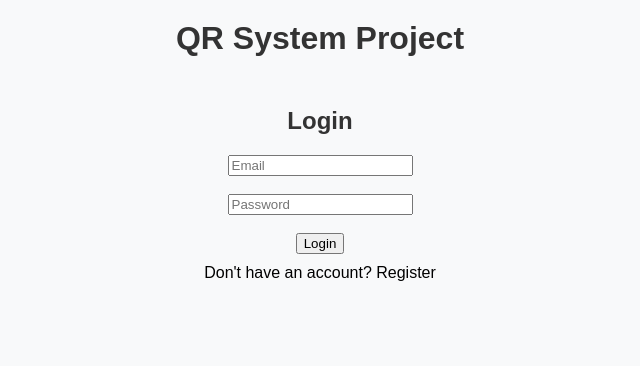
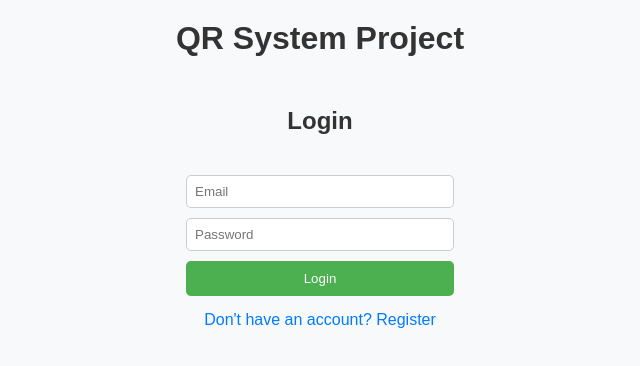
Before and after one commit to Yuthish31/QR-Code-Generator, a React (Vite) app: page /auth in a window 1280 px wide. Shown: the top 366 px of the page, without its empty margins (320-960 px from the left). Built offline with nearby package versions, Linux system fonts and the light colour scheme; no server answers.

Commit message:
Updated Codes

```diff
--- a/package.json
+++ b/package.json
@@ -11,6 +11,7 @@
   },
   "dependencies": {
     "file-saver": "^2.0.5",
+    "firebase": "^12.4.0",
     "jszip": "^3.10.1",
     "qrcode.react": "^4.2.0",
     "react": "^19.1.1",
--- a/src/App.jsx
+++ b/src/App.jsx
@@ -1,13 +1,17 @@
-import React from "react";
+import React, { useState } from "react";
 import { BrowserRouter as Router } from "react-router-dom";
 import AppRoutes from "./Routes";
 
 function App() {
+  const [excelData, setExcelData] = useState([]);
+
   return (
     <Router>
       <div style={{ fontFamily: "Arial, sans-serif" }}>
-        <h1 style={{ textAlign: "center", marginTop: "20px" }}>QR System Project</h1>
-        <AppRoutes />
+        <h1 style={{ textAlign: "center", marginTop: "20px" }}>
+          QR System Project
+        </h1>
+        <AppRoutes excelData={excelData} setExcelData={setExcelData} />
       </div>
     </Router>
   );
--- a/src/Auth.jsx
+++ /dev/null
@@ -1,44 +0,0 @@
-import React, { useState } from "react";
-import { getAuth, createUserWithEmailAndPassword, signInWithEmailAndPassword } from "firebase/auth";
-
-const Auth = () => {
-  const [email, setEmail] = useState("");
-  const [password, setPassword] = useState("");
-  const [isLogin, setIsLogin] = useState(true);
-
-  const auth = getAuth();
-
-  const handleSubmit = async (e) => {
-    e.preventDefault();
-    try {
-      if (isLogin) {
-        await signInWithEmailAndPassword(auth, email, password);
-        alert("Logged in successfully");
-      } else {
-        await createUserWithEmailAndPassword(auth, email, password);
-        alert("Registration successful, wait for admin to grant rights");
-      }
-    } catch (err) {
-      console.error(err);
-      alert(err.message);
-    }
-  };
-
-  return (
-    <div style={{ textAlign: "center", marginTop: "50px" }}>
-      <h2>{isLogin ? "Login" : "Register"}</h2>
-      <form onSubmit={handleSubmit}>
-        <input type="email" placeholder="Email" value={email} onChange={e => setEmail(e.target.value)} required />
-        <br /><br />
-        <input type="password" placeholder="Password" value={password} onChange={e => setPassword(e.target.value)} required />
-        <br /><br />
-        <button type="submit">{isLogin ? "Login" : "Register"}</button>
-      </form>
-      <p onClick={() => setIsLogin(!isLogin)} style={{ cursor: "pointer", marginTop: "10px" }}>
-        {isLogin ? "Don't have an account? Register" : "Already have an account? Login"}
-      </p>
-    </div>
-  );
-};
-
-export default Auth;
--- /dev/null
+++ b/src/components/Auth.jsx
@@ -0,0 +1,162 @@
+import React, { useState } from "react";
+import {
+  getAuth,
+  createUserWithEmailAndPassword,
+  signInWithEmailAndPassword,
+} from "firebase/auth";
+import {
+  getFirestore,
+  doc,
+  setDoc,
+  getDoc
+} from "firebase/firestore";
+import { useNavigate } from "react-router-dom";
+import { app } from "./firebaseConfig"; // adjust path if needed
+
+const Auth = () => {
+  const [email, setEmail] = useState("");
+  const [password, setPassword] = useState("");
+  const [username, setUsername] = useState(""); // 👈 new field for name
+  const [isLogin, setIsLogin] = useState(true);
+
+  const auth = getAuth(app);
+  const db = getFirestore(app);
+  const navigate = useNavigate();
+
+  const handleSubmit = async (e) => {
+    e.preventDefault();
+
+    try {
+      if (isLogin) {
+        // ------------------ LOGIN ------------------
+        const userCredential = await signInWithEmailAndPassword(auth, email, password);
+        const user = userCredential.user;
+
+        // 🔍 Fetch username from Firestore
+        const userDoc = await getDoc(doc(db, "users", user.uid));
+        if (!userDoc.exists()) {
+          alert("User data missing in Firestore. Please register again.");
+          return;
+        }
+
+        const userData = userDoc.data();
+        localStorage.setItem("username", userData.username || "Unknown User"); // 🧠 store for uploads
+        localStorage.setItem("uid", user.uid);
+
+        alert(`Welcome back, ${userData.username || "User"}!`);
+        navigate("/");
+      } else {
+        // ---------------- REGISTER ----------------
+        if (!username.trim()) {
+          alert("Please enter a username.");
+          return;
+        }
+
+        const userCredential = await createUserWithEmailAndPassword(auth, email, password);
+        const user = userCredential.user;
+
+        // 🧾 Save user details in Firestore
+        await setDoc(doc(db, "users", user.uid), {
+          uid: user.uid,
+          username: username.trim(),
+          email: user.email,
+          approved: true, // auto-approved
+          createdAt: new Date().toISOString(),
+        });
+
+        alert("Registration successful! You can now log in.");
+        setIsLogin(true); // switch to login view automatically
+      }
+    } catch (err) {
+      console.error("Auth error:", err);
+      alert(err.message);
+    }
+  };
+
+  return (
+    <div style={styles.container}>
+      <h2>{isLogin ? "Login" : "Register"}</h2>
+
+      <form onSubmit={handleSubmit} style={styles.form}>
+        {!isLogin && (
+          <>
+            <input
+              type="text"
+              placeholder="Full Name"
+              value={username}
+              onChange={(e) => setUsername(e.target.value)}
+              required
+              style={styles.input}
+            />
+            <br />
+          </>
+        )}
+
+        <input
+          type="email"
+          placeholder="Email"
+          value={email}
+          onChange={(e) => setEmail(e.target.value)}
+          required
+          style={styles.input}
+        />
+        <br />
+        <input
+          type="password"
+          placeholder="Password"
+          value={password}
+          onChange={(e) => setPassword(e.target.value)}
+          required
+          style={styles.input}
+        />
+        <br />
+        <button type="submit" style={styles.button}>
+          {isLogin ? "Login" : "Register"}
+        </button>
+      </form>
+
+      <p onClick={() => setIsLogin(!isLogin)} style={styles.toggle}>
+        {isLogin
+          ? "Don't have an account? Register"
+          : "Already have an account? Login"}
+      </p>
+    </div>
+  );
+};
+
+// 🎨 Simple styling
+const styles = {
+  container: {
+    textAlign: "center",
+    marginTop: "50px",
+    fontFamily: "Arial, sans-serif",
+  },
+  form: {
+    display: "inline-block",
+    textAlign: "left",
+    marginTop: "20px",
+  },
+  input: {
+    width: "250px",
+    padding: "8px",
+    marginBottom: "10px",
+    borderRadius: "5px",
+    border: "1px solid #ccc",
+  },
+  button: {
+    width: "100%",
+    padding: "10px",
+    borderRadius: "5px",
+    backgroundColor: "#4CAF50",
+    color: "white",
+    border: "none",
+    cursor: "pointer",
+  },
+  toggle: {
+    marginTop: "15px",
+    color: "#007bff",
+    cursor: "pointer",
+  },
+};
+
+export default Auth;
--- a/src/components/FileUploader.jsx
+++ b/src/components/FileUploader.jsx
@@ -4,42 +4,44 @@ import { QRCodeCanvas } from "qrcode.react";
 import JSZip from "jszip";
 import { saveAs } from "file-saver";
 import { getAuth, onAuthStateChanged } from "firebase/auth";
+import { getFirestore, collection, addDoc } from "firebase/firestore";
 
 function FileUploader({ onDataLoaded }) {
   const [fileName, setFileName] = useState("");
   const [previewData, setPreviewData] = useState([]);
   const [allData, setAllData] = useState([]);
-  const [isAdmin, setIsAdmin] = useState(false);
+  const [user, setUser] = useState(null);
+  const [uploading, setUploading] = useState(false);
 
   const auth = getAuth();
+  const db = getFirestore();
 
-  // Check admin on load
+  // Track logged-in user
   useEffect(() => {
-    onAuthStateChanged(auth, (user) => {
-      if (user) {
-        user.getIdTokenResult().then((idTokenResult) => {
-          setIsAdmin(!!idTokenResult.claims.admin);
-        });
-      } else {
-        setIsAdmin(false);
-      }
+    const unsubscribe = onAuthStateChanged(auth, (currentUser) => {
+      setUser(currentUser);
     });
+    return () => unsubscribe();
   }, []);
 
   // Handle Excel file upload
-  const handleFileUpload = (e) => {
-    if (!isAdmin) {
-      alert("Only admins can upload files!");
+  const handleFileUpload = async (e) => {
+    const file = e.target.files[0];
+    if (!file) return;
+
+    if (!user) {
+      alert("You must be logged in to upload files.");
       return;
     }
 
-    const file = e.target.files[0];
-    if (!file) return;
+    const username = localStorage.getItem("username") || "Unknown User";
+    const userUid = localStorage.getItem("uid") || user.uid;
 
     setFileName(file.name);
+    setUploading(true);
 
     const reader = new FileReader();
-    reader.onload = (event) => {
+    reader.onload = async (event) => {
       const data = new Uint8Array(event.target.result);
       const workbook = XLSX.read(data, { type: "array" });
       const firstSheet = workbook.Sheets[workbook.SheetNames[0]];
@@ -50,28 +52,50 @@ function FileUploader({ onDataLoaded }) {
         Object.values(row).some((val) => val && val.toString().trim() !== "")
       );
 
-      // Optional: skip header text rows
-      if (jsonData.length > 0 && Object.keys(jsonData[0]).length < 2) {
-        jsonData = jsonData.slice(5);
+      setPreviewData(jsonData.slice(0, 5));
+      const savedData = [];
+
+      try {
+        // Save each row under uploads/{userUid}/files/
+        for (const row of jsonData) {
+          const docRef = await addDoc(collection(db, "uploads", userUid, "files"), {
+            fileName: file.name,
+            uploadedBy: userUid,
+            uploadedByName: username,
+            data: row,
+            uploadedAt: new Date(),
+          });
+
+          savedData.push({ ...row, docId: docRef.id });
+        }
+
+        setAllData(savedData);
+        onDataLoaded && onDataLoaded(savedData, user);
+
+        alert(`✅ ${file.name} uploaded successfully by ${username}`);
+      } catch (error) {
+        console.error("Error saving to Firestore:", error);
+        alert("❌ Failed to save data. Check console for details.");
       }
 
-      setPreviewData(jsonData.slice(0, 5)); // preview first 5 rows
-      setAllData(jsonData); // store all rows for QR codes
-      onDataLoaded && onDataLoaded(jsonData);
+      setUploading(false);
     };
+
     reader.readAsArrayBuffer(file);
   };
 
   // Download individual QR code
-  const downloadQRCode = (id) => {
-    const canvas = document.getElementById(`qr-${id}`);
+  const downloadQRCode = (index) => {
+    const canvas = document.getElementById(`qr-${index}`);
     if (!canvas) return;
+
     const pngUrl = canvas
       .toDataURL("image/png")
       .replace("image/png", "image/octet-stream");
+
     const downloadLink = document.createElement("a");
     downloadLink.href = pngUrl;
-    downloadLink.download = `QR-${allData[id].System || id + 1}.png`;
+    downloadLink.download = `QR-${allData[index].docId}.png`;
     downloadLink.click();
   };
 
@@ -82,26 +106,29 @@ function FileUploader({ onDataLoaded }) {
       const canvas = document.getElementById(`qr-${index}`);
       if (!canvas) return;
       const dataUrl = canvas.toDataURL("image/png");
-      const imgData = dataUrl.split(",")[1]; // base64
-      zip.file(`QR-${row.System || index + 1}.png`, imgData, { base64: true });
+      const imgData = dataUrl.split(",")[1];
+      zip.file(`QR-${row.docId}.png`, imgData, { base64: true });
     });
     const content = await zip.generateAsync({ type: "blob" });
     saveAs(content, "All_QRCodes.zip");
   };
 
-  if (!isAdmin) {
-    return <p style={{ textAlign: "center", marginTop: "50px" }}>You must be an admin to upload and generate QR codes.</p>;
+  if (!user) {
+    return (
+      <p style={{ textAlign: "center", marginTop: "50px" }}>
+        Please log in to upload Excel files and generate QR codes.
+      </p>
+    );
   }
 
   return (
     <div style={styles.container}>
       <h2>📂 Upload Excel File</h2>
+      <p>Logged in as: <b>{localStorage.getItem("username") || user.email}</b></p>
+
       <input type="file" accept=".xlsx, .xls" onChange={handleFileUpload} />
-      {fileName && (
-        <p>
-          Uploaded: <b>{fileName}</b>
-        </p>
-      )}
+      {fileName && <p>Uploaded File: <b>{fileName}</b></p>}
+      {uploading && <p style={{ color: "blue" }}>Uploading and saving data...</p>}
 
       {/* Preview Table */}
       {previewData.length > 0 && (
@@ -111,9 +138,7 @@ function FileUploader({ onDataLoaded }) {
             <thead>
               <tr>
                 {Object.keys(previewData[0]).map((key) => (
-                  <th key={key} style={styles.th}>
-                    {key}
-                  </th>
+                  <th key={key} style={styles.th}>{key}</th>
                 ))}
               </tr>
             </thead>
@@ -121,9 +146,7 @@ function FileUploader({ onDataLoaded }) {
               {previewData.map((row, i) => (
                 <tr key={i}>
                   {Object.values(row).map((value, j) => (
-                    <td key={j} style={styles.td}>
-                      {value}
-                    </td>
+                    <td key={j} style={styles.td}>{value}</td>
                   ))}
                 </tr>
               ))}
@@ -139,10 +162,10 @@ function FileUploader({ onDataLoaded }) {
           <button onClick={downloadAllQRCodes} style={{ marginBottom: "10px" }}>
             Download All QR Codes (ZIP)
           </button>
-          <div style={{ display: "flex", flexWrap: "wrap", gap: "20px" }}>
+
+          <div style={{ display: "flex", flexWrap: "wrap", gap: "20px", justifyContent: "center" }}>
             {allData.map((row, index) => {
-              // Dynamic live URL
-              const qrValue = `https://YOUR_NETLIFY_SITE_URL/system/${row.System}`;
+              const qrValue = `${window.location.origin}/system/${row.docId}`;
               return (
                 <div
                   key={index}
@@ -151,15 +174,14 @@ function FileUploader({ onDataLoaded }) {
                     border: "1px solid #ddd",
                     padding: "10px",
                     borderRadius: "8px",
-                    width: "160px",
+                    width: "180px",
+                    boxShadow: "0 2px 5px rgba(0,0,0,0.1)"
                   }}
                 >
                   <QRCodeCanvas id={`qr-${index}`} value={qrValue} size={120} />
-                  <p style={{ marginTop: "8px" }}>
-                    {row.System || `System ${index + 1}`}
-                  </p>
-                  <p><b>Motherboard S.N:</b> {row.MotherboardSN || "N/A"}</p>
-                  <p><b>Monitor S.N:</b> {row.MonitorSN || "N/A"}</p>
+                  <p style={{ marginTop: "8px", fontWeight: "bold" }}>{row.System || `System ${index + 1}`}</p>
+                  <p><b>Motherboard:</b> {row.MotherboardSN || "N/A"}</p>
+                  <p><b>Monitor:</b> {row.MonitorSN || "N/A"}</p>
                   <button onClick={() => downloadQRCode(index)}>Download QR</button>
                 </div>
               );
@@ -172,28 +194,11 @@ function FileUploader({ onDataLoaded }) {
 }
 
 const styles = {
-  container: {
-    margin: "20px",
-    textAlign: "center",
-  },
-  tableContainer: {
-    marginTop: "20px",
-    overflowX: "auto",
-  },
-  table: {
-    borderCollapse: "collapse",
-    width: "90%",
-    margin: "auto",
-  },
-  th: {
-    border: "1px solid #ddd",
-    padding: "8px",
-    backgroundColor: "#f0f0f0",
-  },
-  td: {
-    border: "1px solid #ddd",
-    padding: "8px",
-  },
+  container: { margin: "20px", textAlign: "center" },
+  tableContainer: { marginTop: "20px", overflowX: "auto" },
+  table: { borderCollapse: "collapse", width: "90%", margin: "auto" },
+  th: { border: "1px solid #ddd", padding: "8px", backgroundColor: "#f0f0f0" },
+  td: { border: "1px solid #ddd", padding: "8px" },
 };
 
 export default FileUploader;
--- a/src/SystemPage.jsx
+++ b/src/components/SystemPage.jsx
@@ -1,21 +1,22 @@
 import React, { useEffect, useState } from "react";
 import { useParams } from "react-router-dom";
-import { doc, getDoc } from "firebase/firestore";
-import { db } from "./firebaseConfig";
+import { doc, getDoc, getFirestore } from "firebase/firestore";
 
 const SystemPage = () => {
-  const { id } = useParams(); // e.g., PC01
+  const { id } = useParams(); // docId from QR
   const [system, setSystem] = useState(null);
   const [loading, setLoading] = useState(true);
+  const db = getFirestore();
 
   useEffect(() => {
     const fetchSystem = async () => {
       try {
-        const docRef = doc(db, "machines", id); // 'machines' collection
+        const docRef = doc(db, "allFiles", id);
         const docSnap = await getDoc(docRef);
 
         if (docSnap.exists()) {
-          setSystem(docSnap.data());
+          const data = docSnap.data();
+          setSystem(data.data || {}); // actual system data
         } else {
           setSystem({ error: "System not found" });
         }
@@ -28,27 +29,14 @@ const SystemPage = () => {
     };
 
     fetchSystem();
-  }, [id]);
+  }, [id, db]);
 
-  if (loading) {
-    return (
-      <div style={styles.container}>
-        <p>Loading system details...</p>
-      </div>
-    );
-  }
-
-  if (system?.error) {
-    return (
-      <div style={styles.container}>
-        <p>{system.error}</p>
-      </div>
-    );
-  }
+  if (loading) return <p style={styles.container}>Loading system details...</p>;
+  if (system?.error) return <p style={styles.container}>{system.error}</p>;
 
   return (
     <div style={styles.container}>
-      <h1>System: {id}</h1>
+      <h1>System Details</h1>
 
       {/* Highlighted fields */}
       <div style={styles.highlight}>
@@ -56,10 +44,10 @@ const SystemPage = () => {
         <p><b>Monitor S.N:</b> {system.MonitorSN || "N/A"}</p>
       </div>
 
-      {/* Other system details dynamically */}
+      {/* Other system details */}
       <div style={styles.details}>
         {Object.entries(system).map(([key, value]) => {
-          if (key === "MotherboardSN" || key === "MonitorSN") return null; // already shown
+          if (key === "MotherboardSN" || key === "MonitorSN") return null;
           return (
             <p key={key}>
               <b>{key}:</b> {value || "N/A"}
@@ -72,12 +60,7 @@ const SystemPage = () => {
 };
 
 const styles = {
-  container: {
-    textAlign: "center",
-    marginTop: "50px",
-    fontFamily: "Arial, sans-serif",
-    padding: "20px",
-  },
+  container: { textAlign: "center", marginTop: "50px", padding: "20px", fontFamily: "Arial, sans-serif" },
   highlight: {
     backgroundColor: "#f9f9f9",
     padding: "15px",
--- /dev/null
+++ b/src/components/firebaseConfig.js
@@ -0,0 +1,20 @@
+// firebaseConfig.js
+import { initializeApp } from "firebase/app";
+import { getFirestore } from "firebase/firestore";
+
+const firebaseConfig = {
+  apiKey: "AIzaSyBInzBlOiZvACXVAOpIjs6eG1ruSi0Mkls",
+  authDomain: "qr-code-generator-a5512.firebaseapp.com",
+  projectId: "qr-code-generator-a5512",
+  storageBucket: "qr-code-generator-a5512.appspot.com",
+  messagingSenderId: "1031616590522",
+  appId: "1:1031616590522:web:d184526f8e8ef08c9d4883",
+  measurementId: "G-ZHP35RBMY6"
+};
+
+// Initialize Firebase
+const app = initializeApp(firebaseConfig);
+
+// ✅ Export both app and db so other files can use them
+export const db = getFirestore(app);
+export { app };
```
Also changed, not shown: firebaseConfig.js (deleted, +0 -15 lines), src/Routes.jsx (+28 -26 lines), 1 other file (tests, documents, lock files or other folders).
